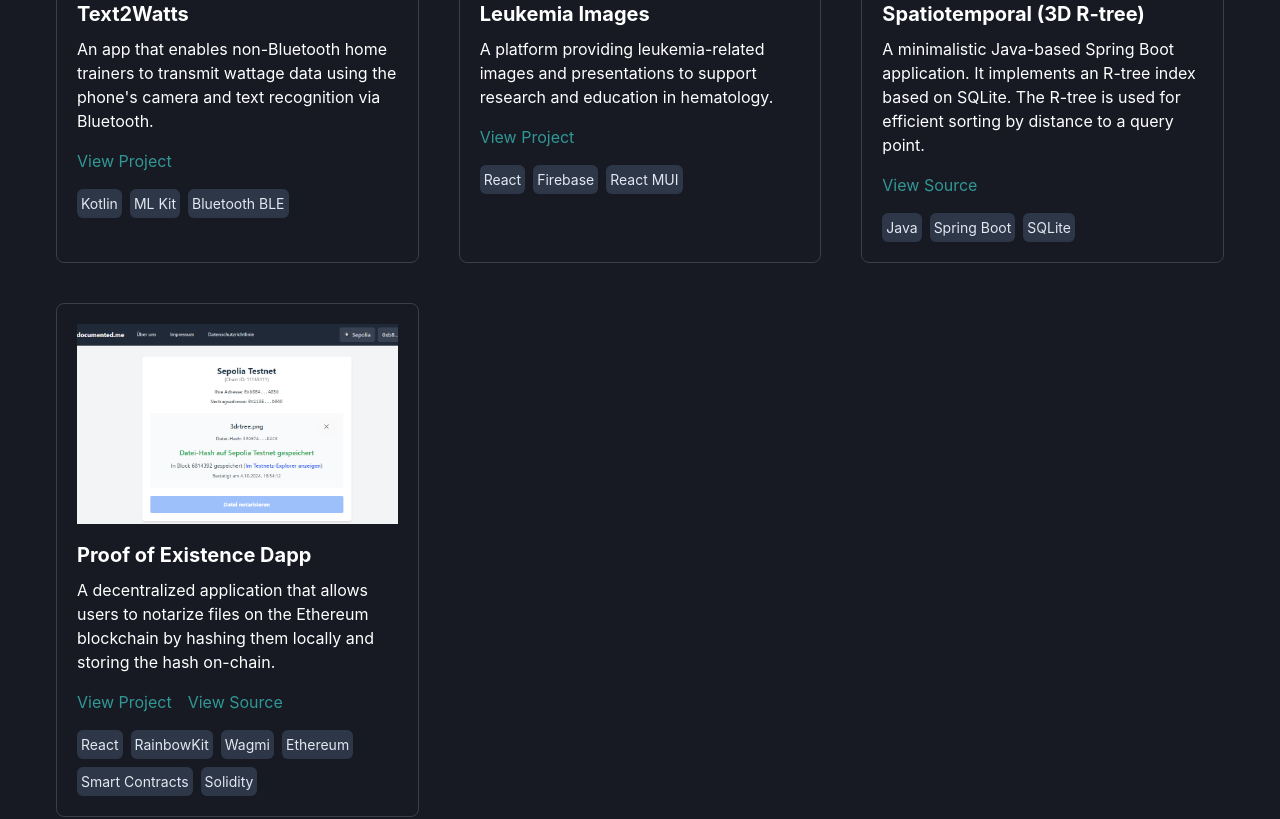
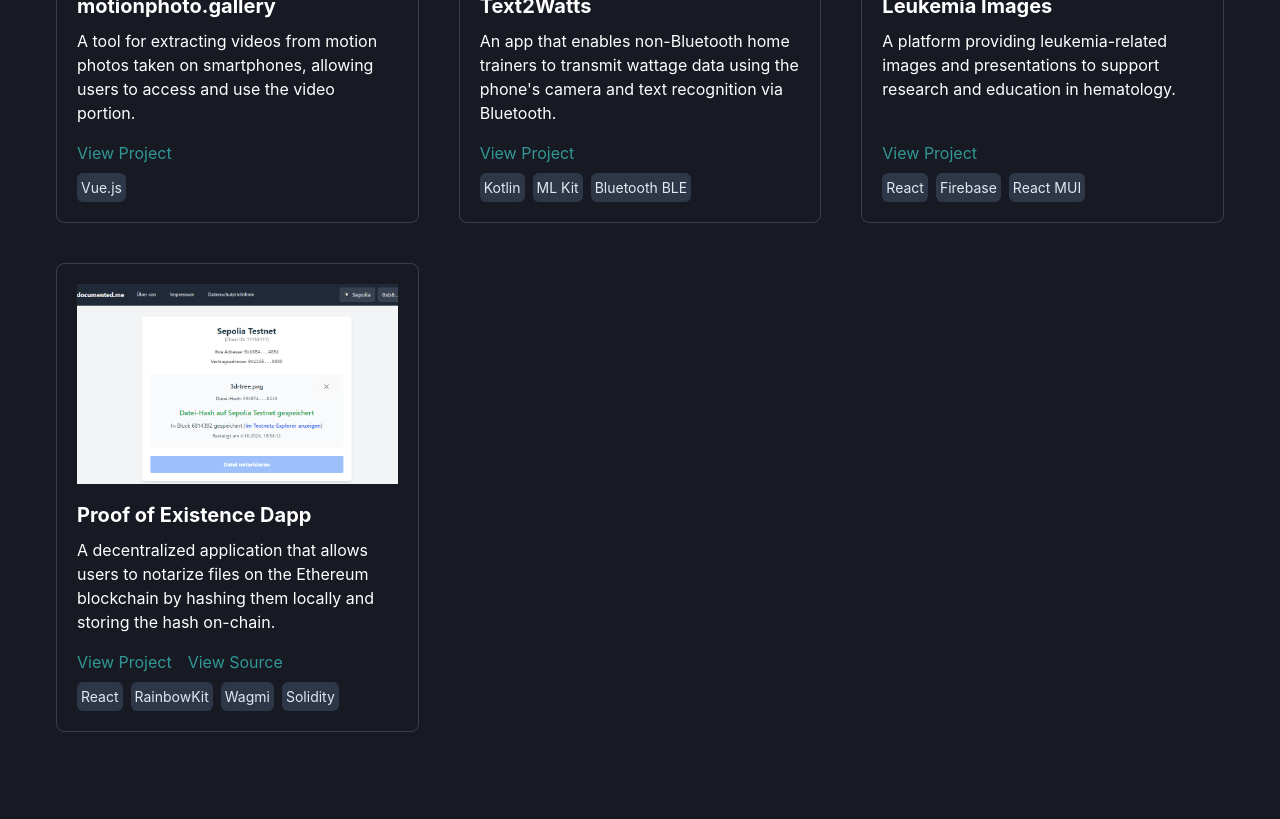
Before and after one commit to tobias74/tobiga, a React (Vite) app in the folder packages/react-app/: page /en/ in a window 1280 px wide. Shown: the part 1080-1899 px from the top of the page. Built offline with nearby package versions, Linux system fonts and the light colour scheme.

Commit message:
adjust project card

```diff
--- a/packages/react-app/src/components/ProjectCard.jsx
+++ b/packages/react-app/src/components/ProjectCard.jsx
@@ -14,7 +14,7 @@ const ProjectCard = ({ project }) => {
     const imageLink = project.liveLink || project.sourceLink;
 
     return (
-        <Box borderWidth="1px" borderRadius="lg" overflow="hidden" p={5}>
+        <Flex direction="column" borderWidth="1px" borderRadius="lg" overflow="hidden" p={5} height="100%">
             {/* Adjusted Image for arbitrary dimensions */}
             <Box height="200px" overflow="hidden">
                 <Link href={imageLink} isExternal>
@@ -28,15 +28,17 @@ const ProjectCard = ({ project }) => {
                 </Link>
             </Box>
 
-            <Stack mt={4}>
+            <Stack mt={4} flex="1">
                 <Text fontWeight="bold" fontSize="xl">{project.title}</Text>
                 <Text>
                     {/* Use the correct description based on the current language */}
                     {project.description[currentLang] || project.description['en']}
                 </Text>
+            </Stack>
 
+            <Flex direction="column" mt={4} justifyContent="flex-end">
                 {/* Render liveLink and sourceLink on the same line */}
-                <Flex gap={4} mt={2}>
+                <Flex gap={4} mb={2}>
                     {project.liveLink && (
                         <Link href={project.liveLink} color="teal.500" isExternal>
                             {t('view-project')}
@@ -49,7 +51,7 @@ const ProjectCard = ({ project }) => {
                     )}
                 </Flex>
 
-                <Wrap spacing={2} mt={2}>
+                <Wrap spacing={2}>
                     {project.tools.map((tool, idx) => (
                         <WrapItem key={idx}>
                             <Text
@@ -64,8 +66,8 @@ const ProjectCard = ({ project }) => {
                         </WrapItem>
                     ))}
                 </Wrap>
-            </Stack>
-        </Box>
+            </Flex>
+        </Flex>
     );
 };
 
--- a/packages/react-app/src/data/projects.js
+++ b/packages/react-app/src/data/projects.js
@@ -18,6 +18,16 @@ export const projects = [
         tools: ['Kotlin', 'NFC', 'Android Jetpack'],
         liveLink: 'https://play.google.com/store/apps/details?id=de.tobiga.rfidchat',
         image: '/images/rfid-chat.png',
+    },
+    {
+        title: 'Spatiotemporal (3D R-tree)',
+        description: {
+            en: 'A minimalistic Java-based Spring Boot application. It implements an R-tree index based on SQLite. The R-tree is used for efficient sorting by distance to a query point.',
+            de: 'Eine minimalistische, Java-basierte Spring Boot-Anwendung. Es wird ein R-Baum-Index auf SQLite-Basis implementiert. Der R-Baum wird zur effizienten Sortierung nach Entfernung zu einem Abfragepunkt verwendet.'
+        },
+        tools: ['Java', 'Spring Boot', 'SQLite'],
+        sourceLink: 'https://github.com/tobias74/spatiotemporal',
+        image: '/images/3drtree.png'
     },
     {
         title: 'motionphoto.gallery',
@@ -50,22 +60,12 @@ export const projects = [
         image: '/images/leukemia-images.png',
     },
     {
-        title: 'Spatiotemporal (3D R-tree)',
-        description: {
-            en: 'A minimalistic Java-based Spring Boot application. It implements an R-tree index based on SQLite. The R-tree is used for efficient sorting by distance to a query point.',
-            de: 'Eine minimalistische, Java-basierte Spring Boot-Anwendung. Es wird ein R-Baum-Index auf SQLite-Basis implementiert. Der R-Baum wird zur effizienten Sortierung nach Entfernung zu einem Abfragepunkt verwendet.'
-        },
-        tools: ['Java', 'Spring Boot', 'SQLite'],
-        sourceLink: 'https://github.com/tobias74/spatiotemporal',
-        image: '/images/3drtree.png'
-    },
-    {
         title: 'Proof of Existence Dapp',
         description: {
             en: 'A decentralized application that allows users to notarize files on the Ethereum blockchain by hashing them locally and storing the hash on-chain.',
             de: 'Eine dezentrale Anwendung, die es Nutzern ermöglicht, Dateien auf der Ethereum-Blockchain zu notarisieren, indem der Hash lokal berechnet und in der Blockchain gespeichert wird.'
         },
-        tools: ['React', 'RainbowKit', 'Wagmi', 'Ethereum', 'Smart Contracts', 'Solidity'],
+        tools: ['React', 'RainbowKit', 'Wagmi', 'Solidity'],
         liveLink: 'https://documented.me',
         sourceLink: 'https://github.com/tobias74/proof-of-existence',
         image: '/images/documented-me.png'
```
